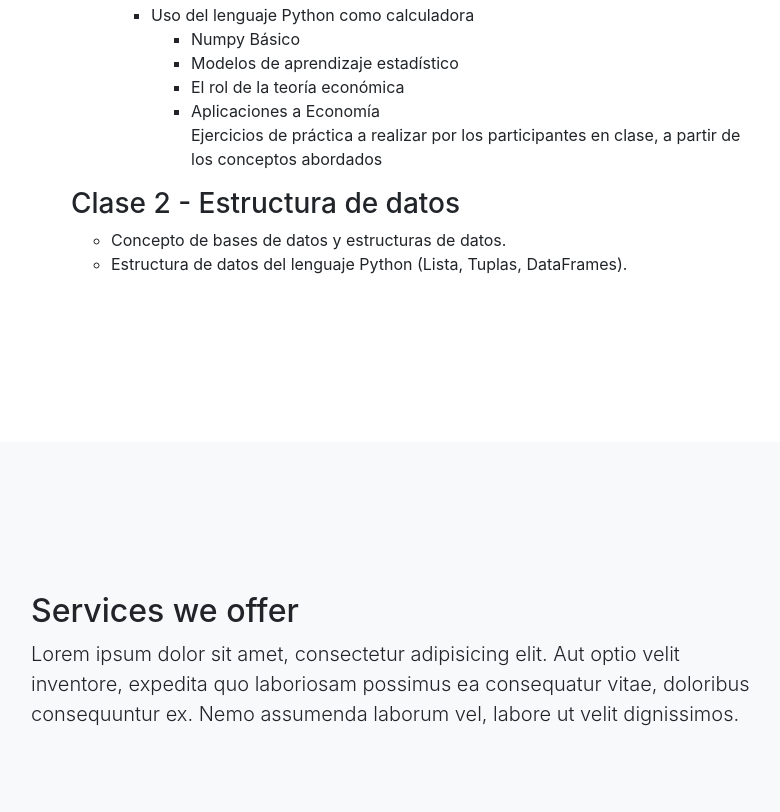
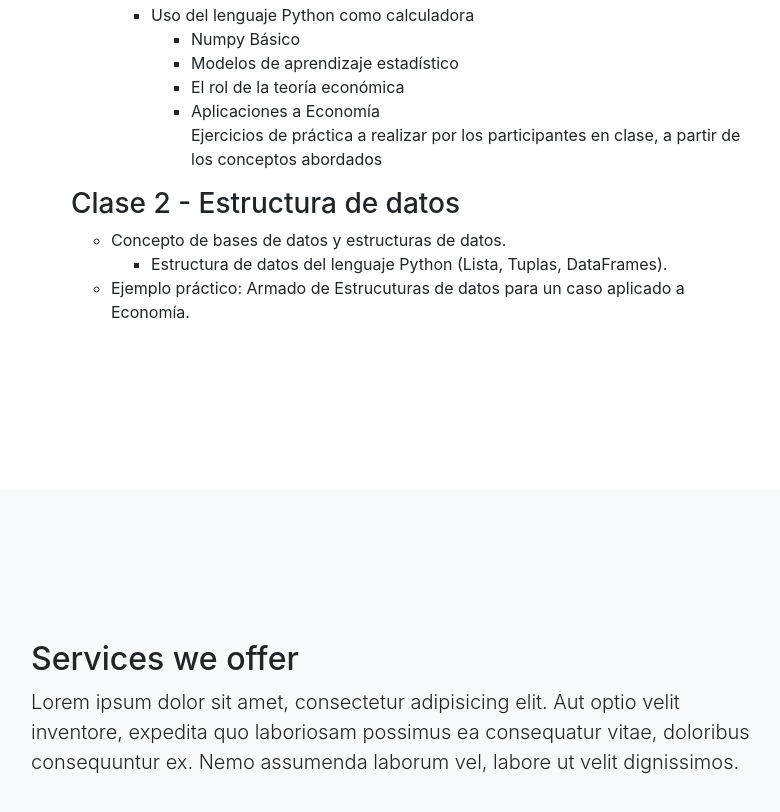
Before and after one commit to edsilvaf/Curso-Python-Analisis-de-datos, a website with bundled scripts: page index.html in a window 1280 px wide. Shown: the part 741-1553 px from the top of the page, without its empty margins (244-1024 px from the left). Built offline with nearby package versions, Linux system fonts and the light colour scheme.

Commit message:
Update index.html

```diff
--- a/index.html
+++ b/index.html
@@ -83,7 +83,10 @@
       <h3>Clase 2 - Estructura de datos</h3>
 <ul>
       <li>Concepto de bases de datos y estructuras de datos. </li>
+<ul>
       <li>Estructura de datos del lenguaje Python (Lista, Tuplas, DataFrames). </li>
+</ul></li>
+<li>Ejemplo práctico: Armado de Estrucuturas de datos para un caso aplicado a Economía.
         </div>
     </div>
   </section>
```
